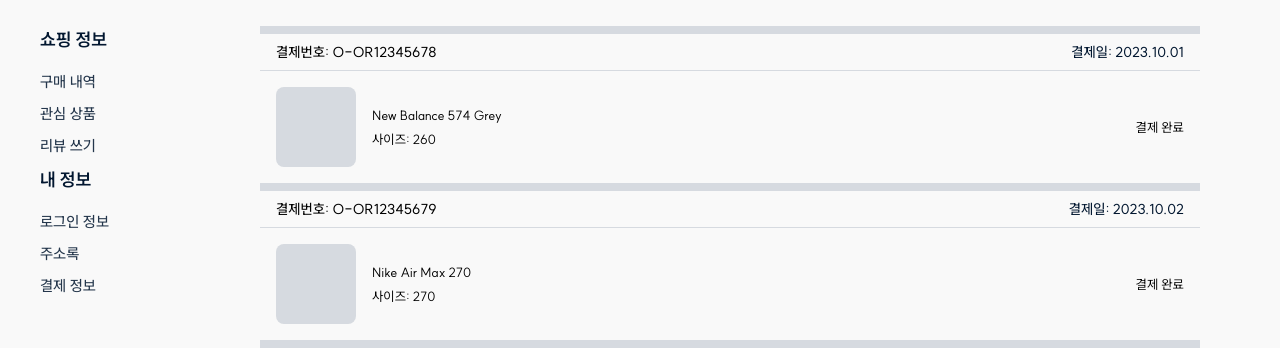
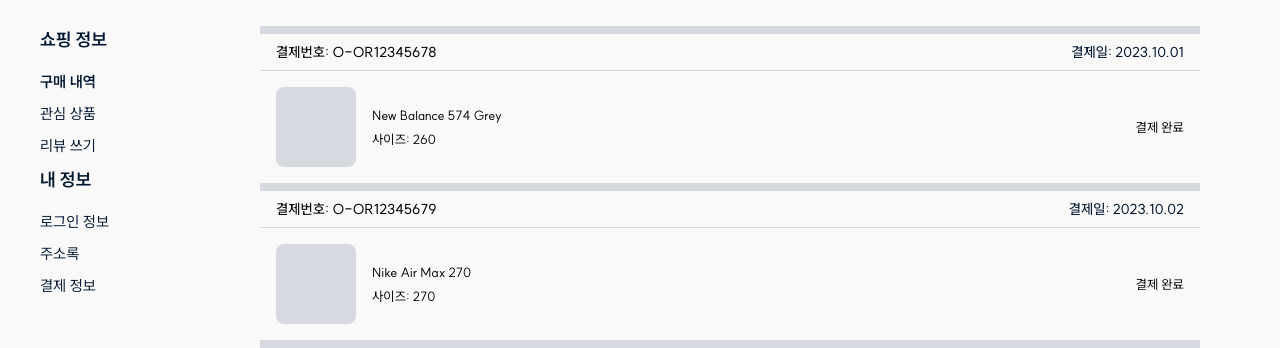
Before and after one commit to hyejun0228/shopping-mall, a React (Vite) app in the folder client/: page /mypage in a window 1280 px wide. Shown: the part 170-518 px from the top of the page. Built offline with nearby package versions, Linux system fonts and the light colour scheme.

Commit message:
feat: 디테일 페이지 구조 잡기

```diff
--- a/client/src/App.tsx
+++ b/client/src/App.tsx
@@ -5,6 +5,7 @@
 import LoginPage from './pages/Auth/LoginPage';
 import SignUpPage from './pages/Auth/SignUpPage';
 import AuthPage from './pages/Auth/index';
+import DetailPage from './pages/DetailPage';
 
 function App() {
   return (
@@ -13,6 +14,7 @@
         <Route path="/" element={<BoardPage />}>
           <Route index element={<MainPage />} />
           <Route path="/mypage" element={<MyPage />} />
+          <Route path="/detail/:productId" element={<DetailPage />} />
         </Route>
         <Route path="auth" element={<AuthPage />}>
           <Route path="login" element={<LoginPage />} />
--- a/client/src/components/Header/index.tsx
+++ b/client/src/components/Header/index.tsx
@@ -19,12 +19,16 @@
     }
   };
 
+  const goToWishList = () => {
+    navigate('/mypage?menu=관심 상품');
+  };
+
   return (
     <S.Header>
       <S.HeaderItemWrapper>
         <S.HeaderButtonWrapper>
           <S.HeaderButton onClick={() => navigate('/mypage')}>마이페이지</S.HeaderButton>
-          <S.HeaderButton>관심</S.HeaderButton>
+          <S.HeaderButton onClick={goToWishList}>관심</S.HeaderButton>
           <S.HeaderButton>알림</S.HeaderButton>
           <S.HeaderButton onClick={handleAuthClick}>
             {userId ? '로그아웃' : '로그인'}
--- a/client/src/components/Item/Item.styled.ts
+++ b/client/src/components/Item/Item.styled.ts
@@ -8,14 +8,14 @@
   margin-top: 40px;
 `;
 
-export const ProductCard = styled.div`
+export const ProductCard = styled.button`
   display: flex;
   flex-direction: column;
   background: #fff;
-  border-radius: 12px;
   overflow: hidden;
   text-align: center;
   gap: 12px;
+  border: none;;
 `;
 
 export const ProductItemWrapper = styled.div`
@@ -25,6 +25,7 @@
   overflow: hidden;
 
   img {
+    display: flex;
     width: 100%;
     height: 100%;
     object-fit: cover;
--- a/client/src/components/Item/index.tsx
+++ b/client/src/components/Item/index.tsx
@@ -4,18 +4,19 @@
 import BookMarkIcon from '@/assets/svg/book-mark.svg?react';
 import { useUserStore } from '../../stores/useUserStore';
 import { useState } from 'react';
+import { useNavigate } from 'react-router-dom';
 
 interface Product {
   id: number;
   name: string;
   price: string;
-  image: string;
   brand: string;
   image_url: string;
   bookmarked: boolean;
 }
 
 function Item({ category }: { category: { id: number; name: string } }) {
+  const navigate = useNavigate();
   const userId = useUserStore((state) => state.userId);
   const { data: products = [], refetch } = useQuery<Product[]>({
     queryKey: ['products', category.name, userId],
@@ -64,27 +65,26 @@
     }
   };
 
-  // 실제 렌더링 시 상태 결정
   const isBookmarked = (product: Product) =>
     bookmarkState[product.id] !== undefined ? bookmarkState[product.id] : product.bookmarked;
 
   return (
     <S.ProductGrid>
-      {products.map((product) => (
-        <S.ProductCard key={product.id}>
+      {products.map(({ id, image_url, name, brand, price, bookmarked }) => (
+        <S.ProductCard key={id} onClick={() => navigate(`/detail/${id}`)}>
           <S.ProductItemWrapper>
-            <img src={product.image_url} alt={product.name} />
+            <img src={image_url} alt={name} />
             <S.BookMark
-              onClick={() => handleToggleBookmark(product.id)}
-              $active={isBookmarked(product)}
+              onClick={() => handleToggleBookmark(id)}
+              $active={isBookmarked({ id, image_url, name, brand, price, bookmarked })}
             >
               <BookMarkIcon />
             </S.BookMark>
           </S.ProductItemWrapper>
           <S.ItemDescription>
-            <S.ProductTitle>{product.brand ?? 'Unknown Brand'}</S.ProductTitle>
-            <S.ProductTitle>{product.name}</S.ProductTitle>
-            <S.ProductPrice>{Number(product.price).toFixed(0)}원</S.ProductPrice>
+            <S.ProductTitle>{brand ?? 'Unknown Brand'}</S.ProductTitle>
+            <S.ProductTitle>{name}</S.ProductTitle>
+            <S.ProductPrice>{Number(price).toFixed(0)}원</S.ProductPrice>
           </S.ItemDescription>
         </S.ProductCard>
       ))}
--- /dev/null
+++ b/client/src/pages/DetailPage/index.tsx
@@ -0,0 +1,15 @@
+import { useParams } from 'react-router-dom';
+
+function DetailPage() {
+  const { productId } = useParams<{ productId: string }>();
+
+  return (
+    <div>
+      <h1>Detail Page</h1>
+      <p>상품 ID: {productId}</p>
+      {/* 여기서 productId로 API 호출해서 상세 데이터 받아와 렌더링 */}
+    </div>
+  );
+}
+
+export default DetailPage;
--- a/client/src/pages/MyPage/MyPage.styled.ts
+++ b/client/src/pages/MyPage/MyPage.styled.ts
@@ -30,11 +30,13 @@
   margin-bottom: 16px;
 `;
 
-export const ItemTitle = styled.h4`
+export const ItemTitle = styled.h4<{ $active: boolean }>`
   ${typo['body-3-m']}
-  color: #25374C;
+
   margin-bottom: 8px;
   cursor: pointer;
+  color: #021730;
+  font-weight: ${({ $active }) => ($active ? 'bold' : 'normal')};
 `;
 
 export const ContentSection = styled.section`
--- a/client/src/pages/MyPage/index.tsx
+++ b/client/src/pages/MyPage/index.tsx
@@ -1,11 +1,17 @@
 import * as S from './MyPage.styled';
-import { useState } from 'react';
 import OrderHistoryPage from './OrderHistoryPage';
 import WishListPage from './WishListPage';
 import LoginInfoPage from './LoginInfoPage';
+import { useSearchParams } from 'react-router-dom';
 
 function MyPage() {
-  const [selectedMenu, setSelectedMenu] = useState('구매 내역');
+  const [searchParams, setSearchParams] = useSearchParams();
+
+  const selectedMenu = searchParams.get('menu') || '구매 내역';
+
+  const onMenuClick = (menu: string) => {
+    setSearchParams({ menu });
+  };
 
   return (
     <S.Container>
@@ -13,13 +19,40 @@
         <S.ListSection>
           <S.Title>마이페이지</S.Title>
           <S.SubTitle>쇼핑 정보</S.SubTitle>
-          <S.ItemTitle onClick={() => setSelectedMenu('구매 내역')}>구매 내역</S.ItemTitle>
-          <S.ItemTitle onClick={() => setSelectedMenu('관심 상품')}>관심 상품</S.ItemTitle>
-          <S.ItemTitle onClick={() => setSelectedMenu('리뷰 쓰기')}>리뷰 쓰기</S.ItemTitle>
+          <S.ItemTitle
+            onClick={() => onMenuClick('구매 내역')}
+            $active={selectedMenu === '구매 내역'}
+          >
+            구매 내역
+          </S.ItemTitle>
+          <S.ItemTitle
+            onClick={() => onMenuClick('관심 상품')}
+            $active={selectedMenu === '관심 상품'}
+          >
+            관심 상품
+          </S.ItemTitle>
+          <S.ItemTitle
+            onClick={() => onMenuClick('리뷰 쓰기')}
+            $active={selectedMenu === '리뷰 쓰기'}
+          >
+            리뷰 쓰기
+          </S.ItemTitle>
           <S.SubTitle>내 정보</S.SubTitle>
-          <S.ItemTitle onClick={() => setSelectedMenu('로그인 정보')}>로그인 정보</S.ItemTitle>
-          <S.ItemTitle onClick={() => setSelectedMenu('주소록')}>주소록</S.ItemTitle>
-          <S.ItemTitle onClick={() => setSelectedMenu('결제 정보')}>결제 정보</S.ItemTitle>
+          <S.ItemTitle
+            onClick={() => onMenuClick('로그인 정보')}
+            $active={selectedMenu === '로그인 정보'}
+          >
+            로그인 정보
+          </S.ItemTitle>
+          <S.ItemTitle onClick={() => onMenuClick('주소록')} $active={selectedMenu === '주소록'}>
+            주소록
+          </S.ItemTitle>
+          <S.ItemTitle
+            onClick={() => onMenuClick('결제 정보')}
+            $active={selectedMenu === '결제 정보'}
+          >
+            결제 정보
+          </S.ItemTitle>
         </S.ListSection>
         <S.ContentSection>
           {selectedMenu === '구매 내역' && <OrderHistoryPage />}
```
Also changed, not shown: client/src/pages/DetailPage/DetailPage.styled.ts (added).
